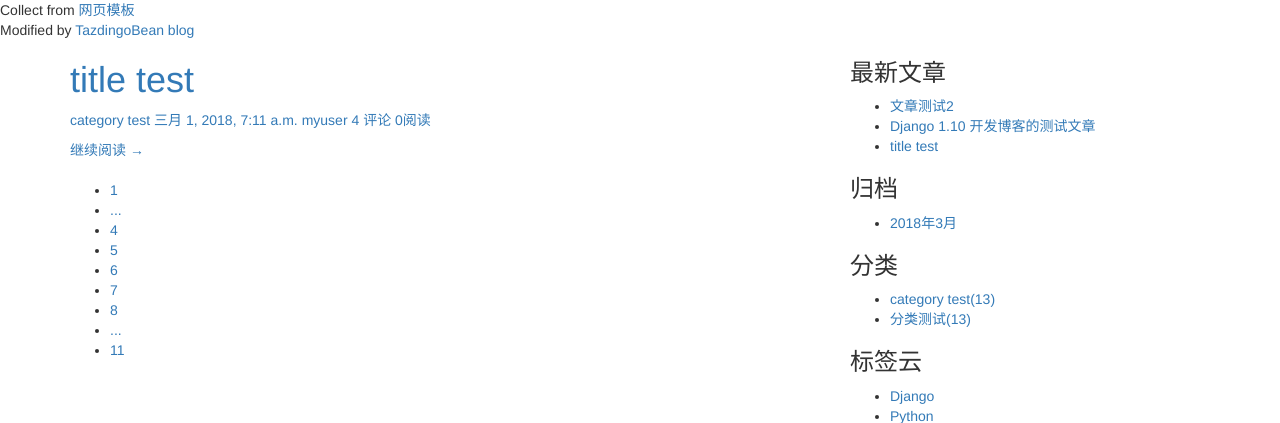
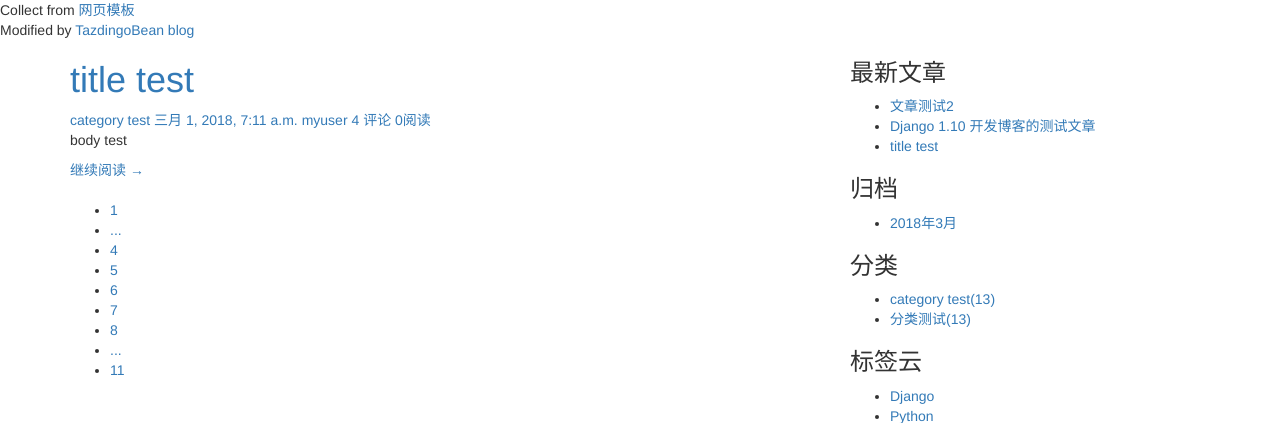
Before and after one commit to tazbingor/TdBlog, a Django app: page /category/1/ in a window 1280 px wide. Shown: the part 96-519 px from the top of the page. Run offline with Django 3.2, Linux system fonts and the light colour scheme; data comes from the database, SQL or seed files in the repository; both versions use the stored data as it was after the commit; some libraries are stand-ins or nearby versions.

Commit message:
文章摘要 使用truncatechars 模板过滤器

```diff
--- a/templates/blog/index.html
+++ b/templates/blog/index.html
@@ -20,7 +20,8 @@
                 </div>
             </header>
             <div class="entry-content clearfix">
-                <p>{{ post.except }}</p>
+                <p>{{ post.body | truncatechars:54 }}</p> {# 使用truncatechars模板过滤器 #}
+
                 <div class="read-more cl-effect-14">
                     <a href="{{ post.get_absolute_url }}" class="more-link">继续阅读 <span
                             class="meta-nav">→</span></a>
```
Also changed, not shown: db.sqlite3.
